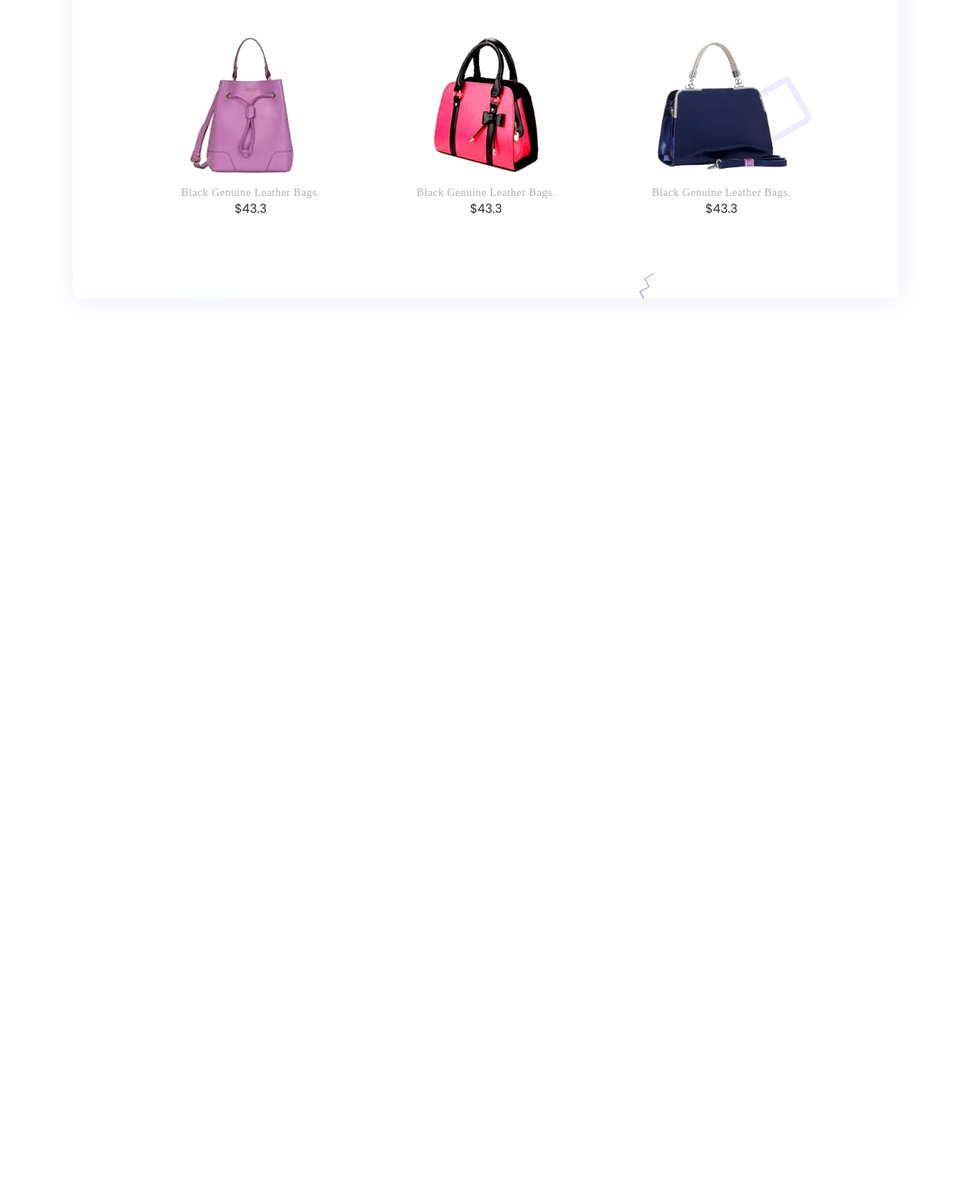
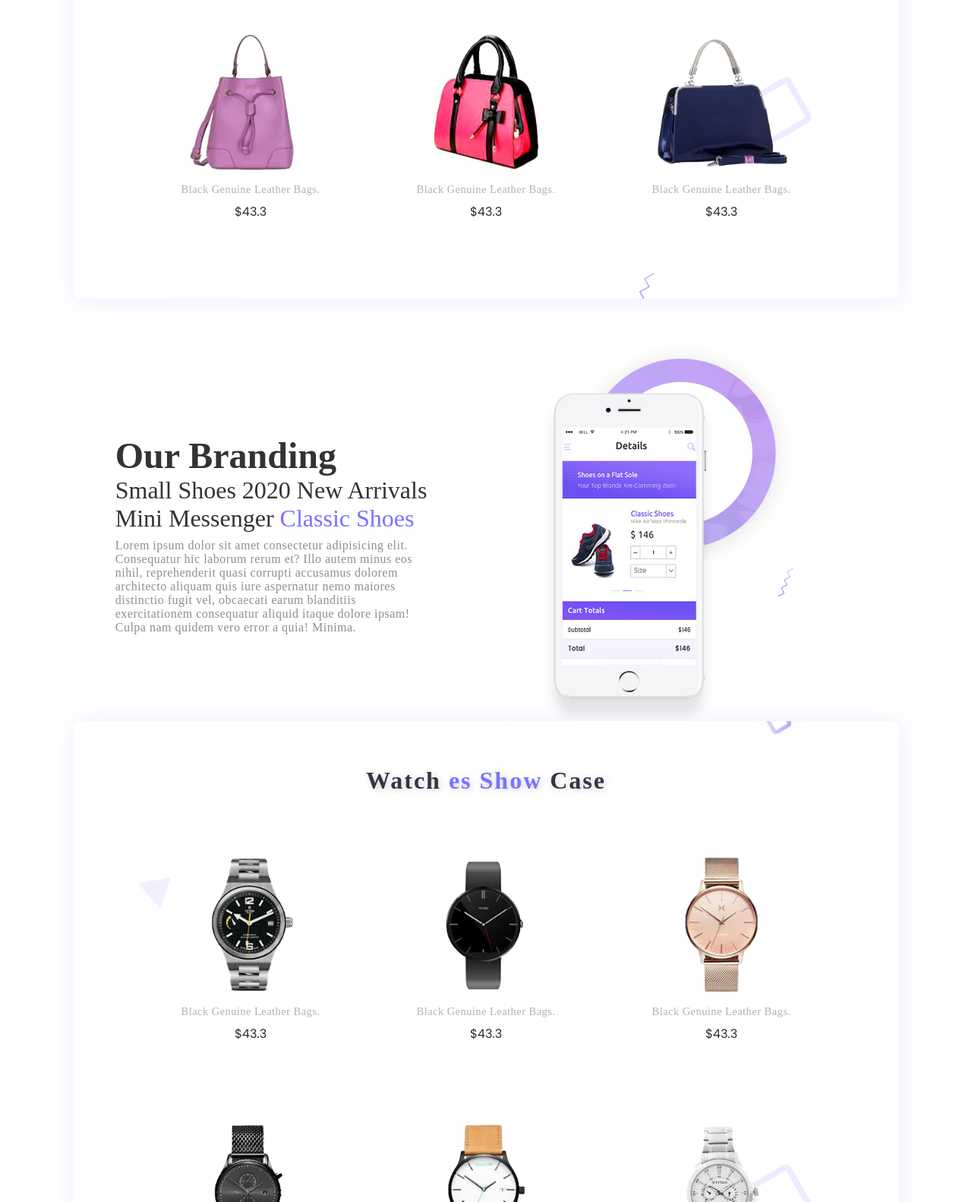
Before and after one commit to mohsenzn/ECommerceShopping, a plain HTML site: page index.html in a window 1280 px wide. Shown: the part 1218-2800 px from the top of the page at 76% size. Before the commit the page ends 1640 px from the top, so only its background shows below. Drawn offline with Linux system fonts and the light colour scheme.

Commit message:
compelete branding section

```diff
--- a/assets/css/style.css
+++ b/assets/css/style.css
@@ -190,6 +190,7 @@ h2 {
   color: var(--title-color2);
 }
 .showcase__social {
+  position: fixed;
   display: flex;
   flex-direction: column;
   justify-content: center;
@@ -289,6 +290,7 @@ h2 {
   color: #4d4d4d70;
   font-size: 0.9rem;
   letter-spacing: 0.5px;
+  margin-bottom: var(--mb-1);
 }
 .price {
   color: #2c2c2c;
@@ -309,25 +311,70 @@ h2 {
   border-radius: 20px;
   color: #fff;
   background: linear-gradient(120deg, #6b60ec 20%, #a166f4);
-  display:none;
-  animation: fade 0.2s ;
+  display: none;
+  animation: fade 0.2s;
 }
-.p__box:hover{
+.p__box:hover {
   box-shadow: 2px 2px 30px rgba(0, 0, 0, 0.2);
   background-color: #fff;
 }
-.p__box:hover .price{
+.p__box:hover .price {
   color: #6b60ec;
-    transition:all ease 0.2s;
+  transition: all ease 0.2s;
 }
-.p__box:hover .buy__btn{
-    display:flex;
+.p__box:hover .buy__btn {
+  display: flex;
 }
 @keyframes fade {
-    0%{
+  0% {
     opacity: 0;
   }
-    100%{
+  100% {
     opacity: 0;
   }
 }
+/*========== Branding ==========*/
+.branding{
+    display:flex;
+    width:85%;
+    margin: 30px auto;
+    justify-content: space-around;
+    align-items: center;
+    padding: 30px;
+}
+.branding__info{
+    width:40%;
+}
+
+.branding__info h3{
+    color: #333;
+    font-weight: 600;
+    font-size: 3rem;
+    margin: 0px;
+}
+.branding__info h4{
+    color: #333;
+    font-weight: 400;
+    font-size: 2rem;
+    margin: 0px;
+    margin-bottom: var(--mb-1);
+}
+.branding__info h4 span{
+    color: var(--title-color2);
+}
+.branding__info p{
+    font-size: 1rem;
+    color: #8f8f8f;
+    letter-spacing:0.5px;
+}
+.branding__img{
+    height:500px;
+    width:50%;
+    box-sizing: border-box;
+}
+
+.branding__img img{
+    width:100%;
+    height:100%;
+    object-fit: contain;
+}
--- a/index.html
+++ b/index.html
@@ -64,37 +64,37 @@
     </div>
     <div class="product__container">
       <div class="p__box">
-                    <img src="assets/images/b1.png" alt="">
+        <img src="assets/images/b1.png" alt="" />
         <p>Black Genuine Leather Bags.</p>
         <a href="#" class="price">$43.3</a>
         <a href="#" class="buy__btn">Add To Cart</a>
       </div>
       <div class="p__box">
-                    <img src="assets/images/b2.png" alt="">
+        <img src="assets/images/b2.png" alt="" />
         <p>Black Genuine Leather Bags.</p>
         <a href="#" class="price">$43.3</a>
         <a href="#" class="buy__btn">Add To Cart</a>
       </div>
       <div class="p__box">
-                    <img src="assets/images/b3.png" alt="">
+        <img src="assets/images/b3.png" alt="" />
         <p>Black Genuine Leather Bags.</p>
         <a href="#" class="price">$43.3</a>
         <a href="#" class="buy__btn">Add To Cart</a>
       </div>
       <div class="p__box">
-                    <img src="assets/images/b4.png" alt="">
+        <img src="assets/images/b4.png" alt="" />
         <p>Black Genuine Leather Bags.</p>
         <a href="#" class="price">$43.3</a>
         <a href="#" class="buy__btn">Add To Cart</a>
       </div>
       <div class="p__box">
-                    <img src="assets/images/b5.png" alt="">
+        <img src="assets/images/b5.png" alt="" />
         <p>Black Genuine Leather Bags.</p>
         <a href="#" class="price">$43.3</a>
         <a href="#" class="buy__btn">Add To Cart</a>
       </div>
       <div class="p__box">
-                    <img src="assets/images/b6.png" alt="">
+        <img src="assets/images/b6.png" alt="" />
         <p>Black Genuine Leather Bags.</p>
         <a href="#" class="price">$43.3</a>
         <a href="#" class="buy__btn">Add To Cart</a>
@@ -102,7 +102,80 @@
     </div>
   </section>
   <!-- end of product -->
-
+  <!-- Branding -->
+  <section class="branding">
+    <div class="branding__info">
+      <h3>Our Branding</h3>
+      <h4>
+        Small Shoes 2020 New Arrivals Mini Messenger <span>Classic Shoes</span>
+      </h4>
+      <p>
+        Lorem ipsum dolor sit amet consectetur adipisicing elit. Consequatur hic
+        laborum rerum et? Illo autem minus eos nihil, reprehenderit quasi
+        corrupti accusamus dolorem architecto aliquam quis iure aspernatur nemo
+        maiores distinctio fugit vel, obcaecati earum blanditiis exercitationem
+        consequatur aliquid itaque dolore ipsam! Culpa nam quidem vero error a
+        quia! Minima.
+      </p>
+    </div>
+    <div class="branding__img">
+      <img src="assets/images/mobile.png" alt="mobile" />
+    </div>
+  </section>
+  <!-- end of Branding -->
+  <!-- product -->
+  <section class="product">
+    <div class="p-heading">
+      <h3>Watch <span>es Show</span> Case</h3>
+    </div>
+    <div class="product__container">
+      <div class="p__box">
+        <img src="assets/images/w1.png" alt="" />
+        <p>Black Genuine Leather Bags.</p>
+        <a href="#" class="price">$43.3</a>
+        <a href="#" class="buy__btn">Add To Cart</a>
+      </div>
+      <div class="p__box">
+        <img src="assets/images/w2.png" alt="" />
+        <p>Black Genuine Leather Bags.</p>
+        <a href="#" class="price">$43.3</a>
+        <a href="#" class="buy__btn">Add To Cart</a>
+      </div>
+      <div class="p__box">
+        <img src="assets/images/w3.png" alt="" />
+        <p>Black Genuine Leather Bags.</p>
+        <a href="#" class="price">$43.3</a>
+        <a href="#" class="buy__btn">Add To Cart</a>
+      </div>
+      <div class="p__box">
+        <img src="assets/images/w4.png" alt="" />
+        <p>Black Genuine Leather Bags.</p>
+        <a href="#" class="price">$43.3</a>
+        <a href="#" class="buy__btn">Add To Cart</a>
+      </div>
+      <div class="p__box">
+        <img src="assets/images/w5.png" alt="" />
+        <p>Black Genuine Leather Bags.</p>
+        <a href="#" class="price">$43.3</a>
+        <a href="#" class="buy__btn">Add To Cart</a>
+      </div>
+      <div class="p__box">
+        <img src="assets/images/w6.png" alt="" />
+        <p>Black Genuine Leather Bags.</p>
+        <a href="#" class="price">$43.3</a>
+        <a href="#" class="buy__btn">Add To Cart</a>
+      </div>
+    </div>
+  </section>
+  <!-- end of product -->
+    <!-- subscribe -->
+    <div class="subscribe__container">
+        <h3>Subscribe For New Product Notification</h3>
+        <div class="subscribe__input">
+            <input type="email" name="" id="" placeholder="Example@gmaill.com">
+            <a href="#" class="subscribe__btn">Submit</a>
+        </div>
+    </div>
   <body>
     <script src="assets/js/main.js"></script>
   </body>
```
Lines whose indentation alone changed are shown as unchanged.
